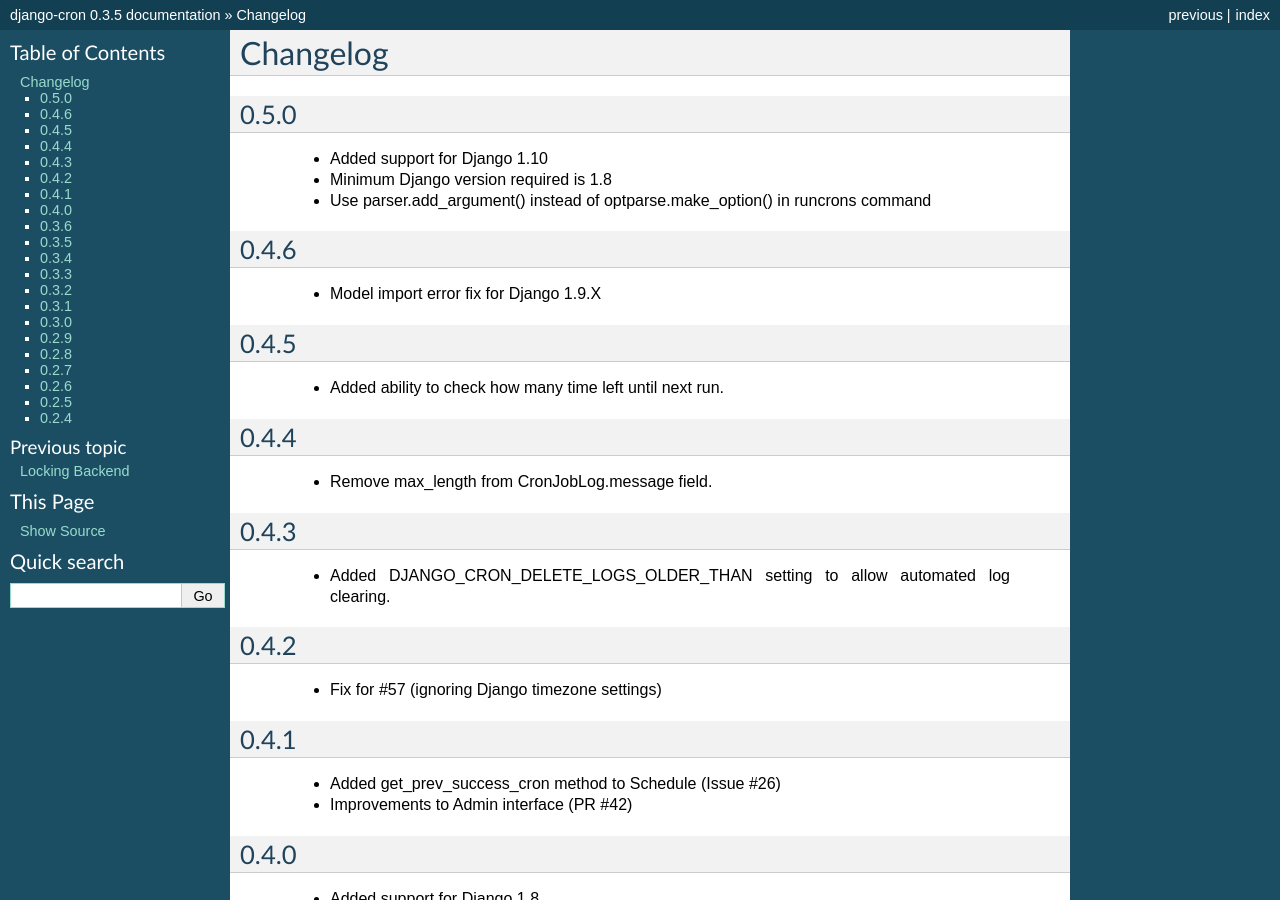
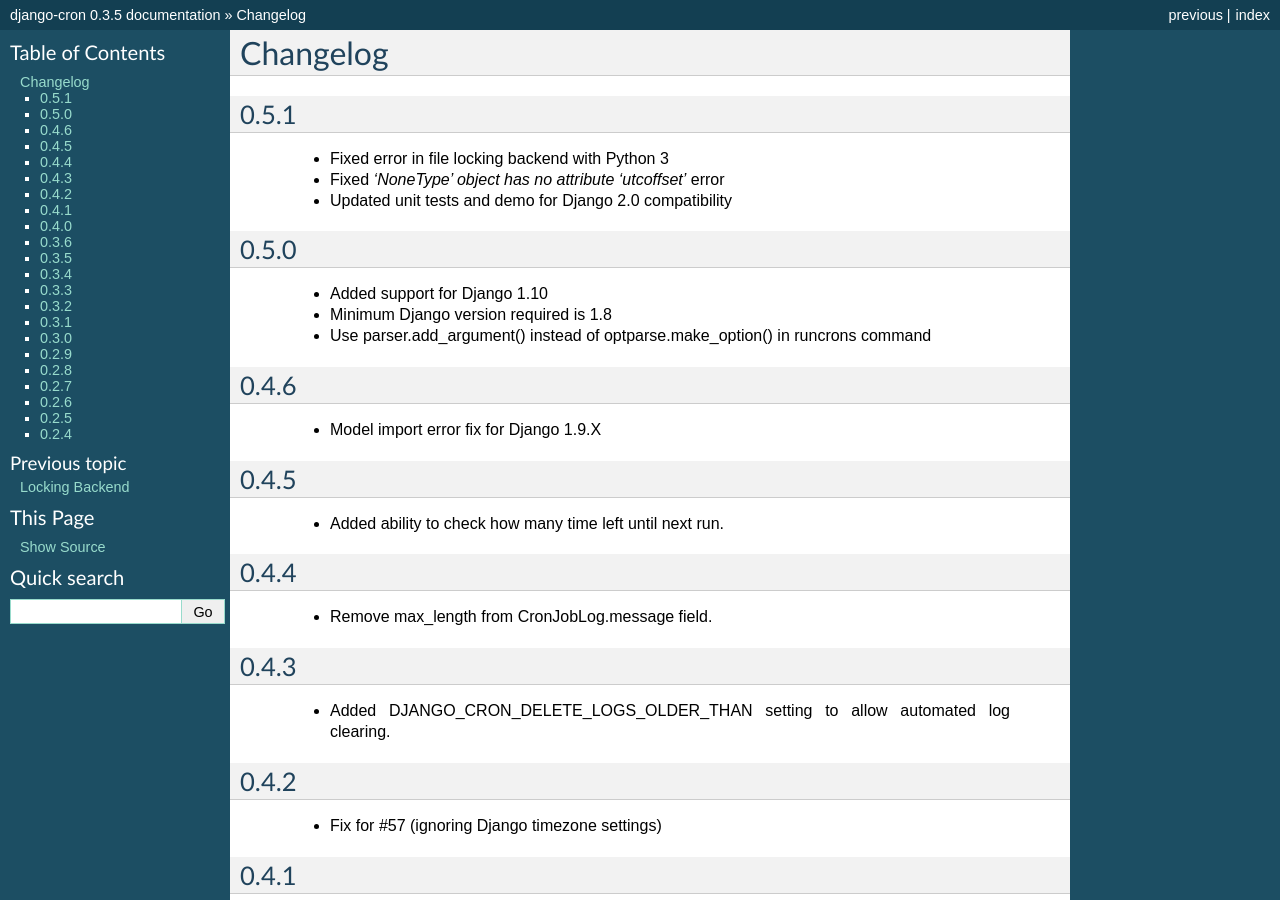
Before and after one commit to Tivix/django-cron, a Sphinx documentation site: the page built from docs/changelog.rst, in a window 1280 px wide and 900 px high. Built offline with Sphinx 7.4.7, drawn with Linux system fonts in a browser that asks for light colours.

Commit message:
Update configs and changelog for version 0.5.1

```diff
--- a/docs/changelog.rst
+++ b/docs/changelog.rst
@@ -1,5 +1,15 @@
 Changelog
 =========
+0.5.1
+------
+
+    - Fixed error in file locking backend with Python 3
+
+    - Fixed `'NoneType' object has no attribute 'utcoffset'` error
+
+    - Updated unit tests and demo for Django 2.0 compatibility
+
+
 0.5.0
 ------
 
--- a/setup.py
+++ b/setup.py
@@ -19,7 +19,7 @@
 
 setup(
     name='django-cron',
-    version='0.5.0',
+    version='0.5.1',
     author='Sumit Chachra',
     author_email='chachra@tivix.com',
     url='http://github.com/tivix/django-cron',
```
Also changed, not shown: 1 other file.
